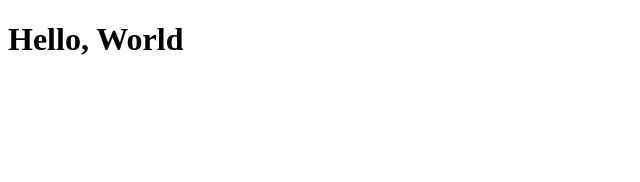
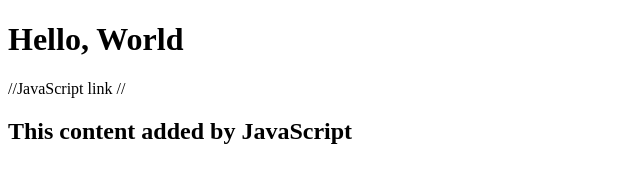
Before and after one commit to Kemunto-wendy/My-Personal-Website-Portfolio, a plain HTML site: page index.html in a window 1280 px wide. Shown: the whole page, without its empty margins (0-640 px from the left). Drawn offline with Linux system fonts and the light colour scheme.

Commit message:
add script.js, connect to index.html

```diff
--- a/index.html
+++ b/index.html
@@ -9,5 +9,8 @@
 </head>
 <body>
     <h1>Hello, World</h1>
+
+//JavaScript link //
+<script src="script.js"></script>
 </body>
 </html>
--- /dev/null
+++ b/script.js
@@ -0,0 +1,3 @@
+const h2 = document.createElement("h2");
+h2.textContent = "This content added by JavaScript";
+document.querySelector("body").appendChild(h2);
```
